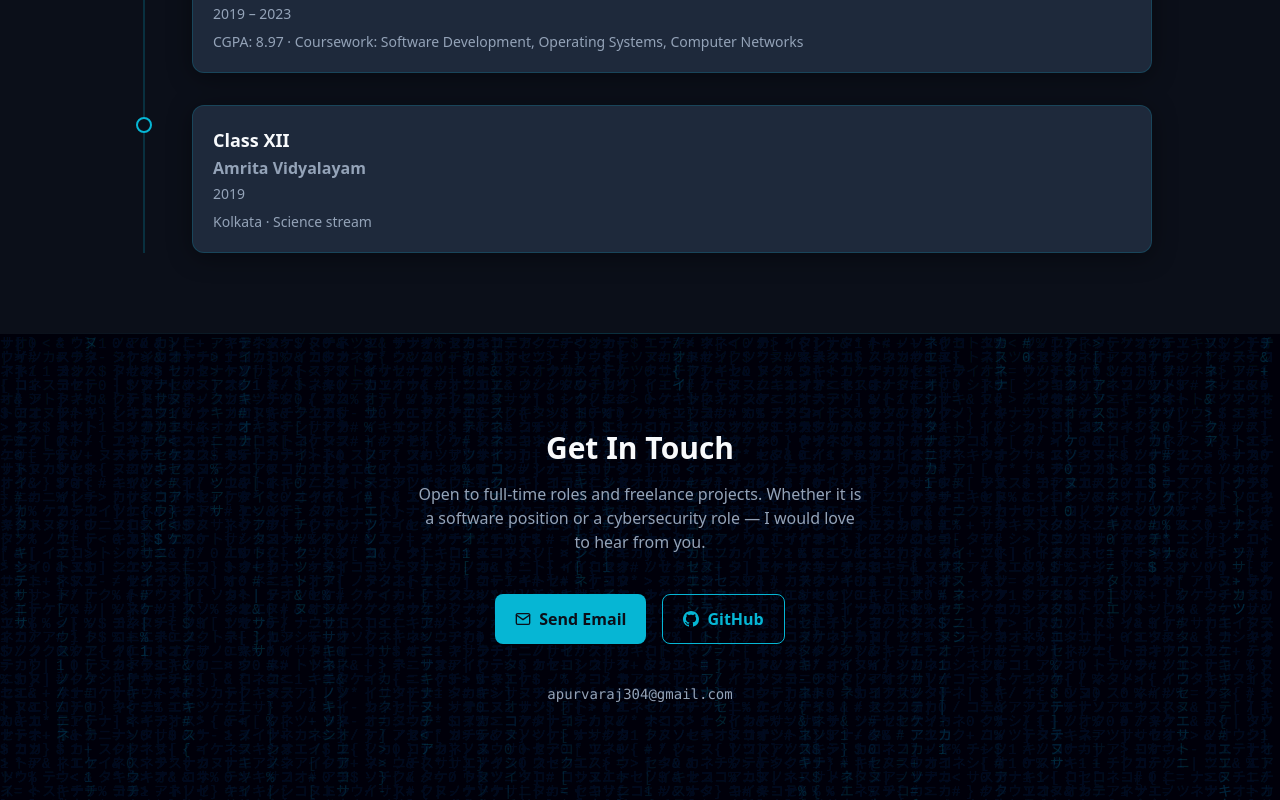
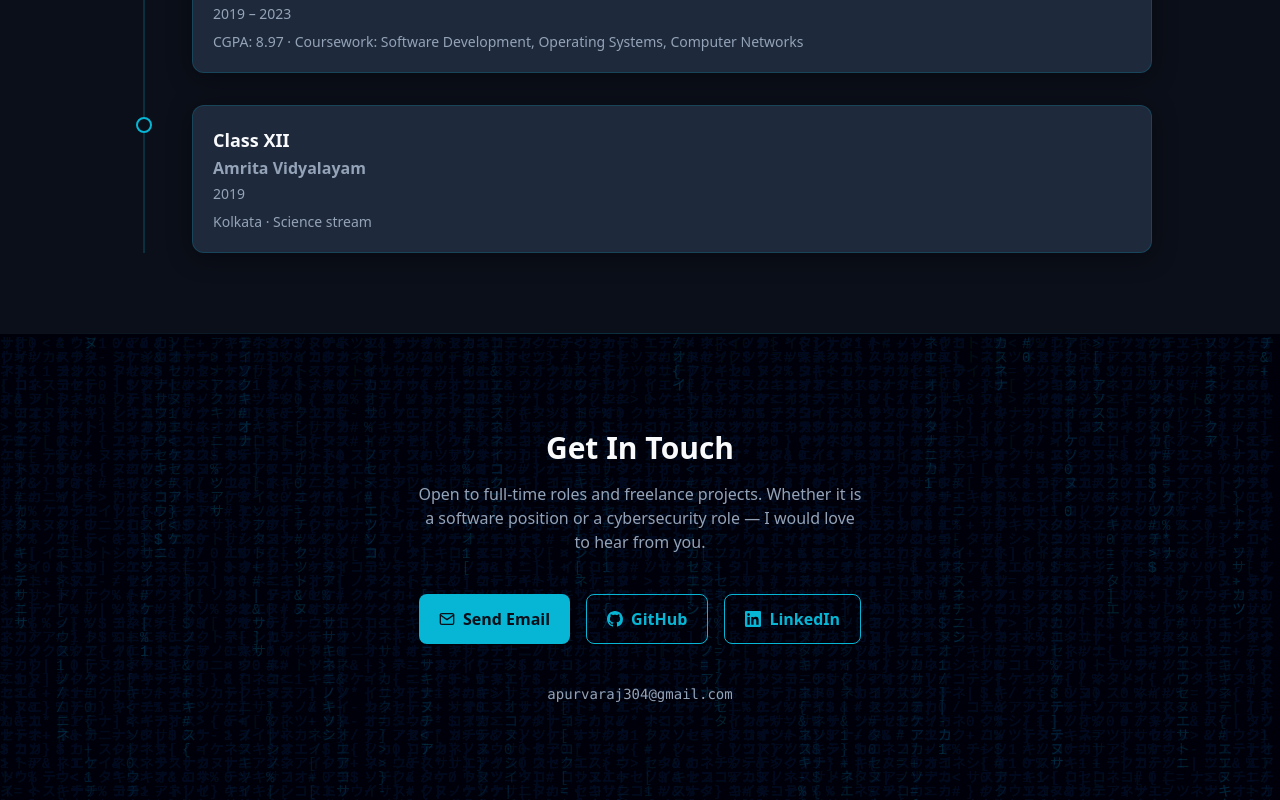
Before and after one commit to apurvaraj9/apurva-portfolio, a Next.js app: page / in a window 1280 px wide. Shown: the part 2999-3799 px from the top of the page. Built offline with nearby package versions, Linux system fonts and the light colour scheme.

Commit message:
Add LinkedIn to contact section, fix meta description

```diff
--- a/app/layout.js
+++ b/app/layout.js
@@ -5,7 +5,7 @@
   description:
     "Professional portfolio of Apurva Raj, a highly motivated B.Tech graduate from VIT University based in Kolkata. Full Stack Developer specializing in Java, Python, Node.js, React, and Cyber Security (SOC Analysis, SIEM, Wazuh).",
   keywords:
-    "Apurva Raj, Apurva Raj Kolkata, VIT University graduate, Software Developer Kolkata, Full Stack Developer, Cyber Security Intern, fnCyber, Video Summarizer, Time Tracker, Log Guard",
+    "Apurva Raj, Apurva Raj Kolkata, VIT University graduate, Software Developer Kolkata, Full Stack Developer, Cyber Security Junior Analyst, fnCyber, Video Summarizer, Time Tracker, Log Guard",
   authors: [{ name: "Apurva Raj" }],
   openGraph: {
     title: "Apurva Raj | Software Developer & Cyber Security Specialist",
--- a/components/Contact.jsx
+++ b/components/Contact.jsx
@@ -102,6 +102,14 @@
             </svg>
             GitHub
           </a>
+          <a href="https://www.linkedin.com/in/apurvaraj304" target="_blank" rel="noopener noreferrer"
+            className="flex items-center gap-2 px-5 py-3 rounded-lg font-semibold border transition-all duration-200 hover:scale-105"
+            style={{ borderColor: "var(--color-cyan)", color: "var(--color-cyan)" }}>
+            <svg xmlns="http://www.w3.org/2000/svg" width="16" height="16" viewBox="0 0 24 24" fill="currentColor">
+              <path d="M20.447 20.452h-3.554v-5.569c0-1.328-.027-3.037-1.852-3.037-1.853 0-2.136 1.445-2.136 2.939v5.667H9.351V9h3.414v1.561h.046c.477-.9 1.637-1.85 3.37-1.85 3.601 0 4.267 2.37 4.267 5.455v6.286zM5.337 7.433a2.062 2.062 0 0 1-2.063-2.065 2.064 2.064 0 1 1 2.063 2.065zm1.782 13.019H3.555V9h3.564v11.452zM22.225 0H1.771C.792 0 0 .774 0 1.729v20.542C0 23.227.792 24 1.771 24h20.451C23.2 24 24 23.227 24 22.271V1.729C24 .774 23.2 0 22.222 0h.003z"/>
+            </svg>
+            LinkedIn
+          </a>
         </div>
 
         <p className="text-sm font-mono" style={{ color: "var(--color-muted)" }}>
```
